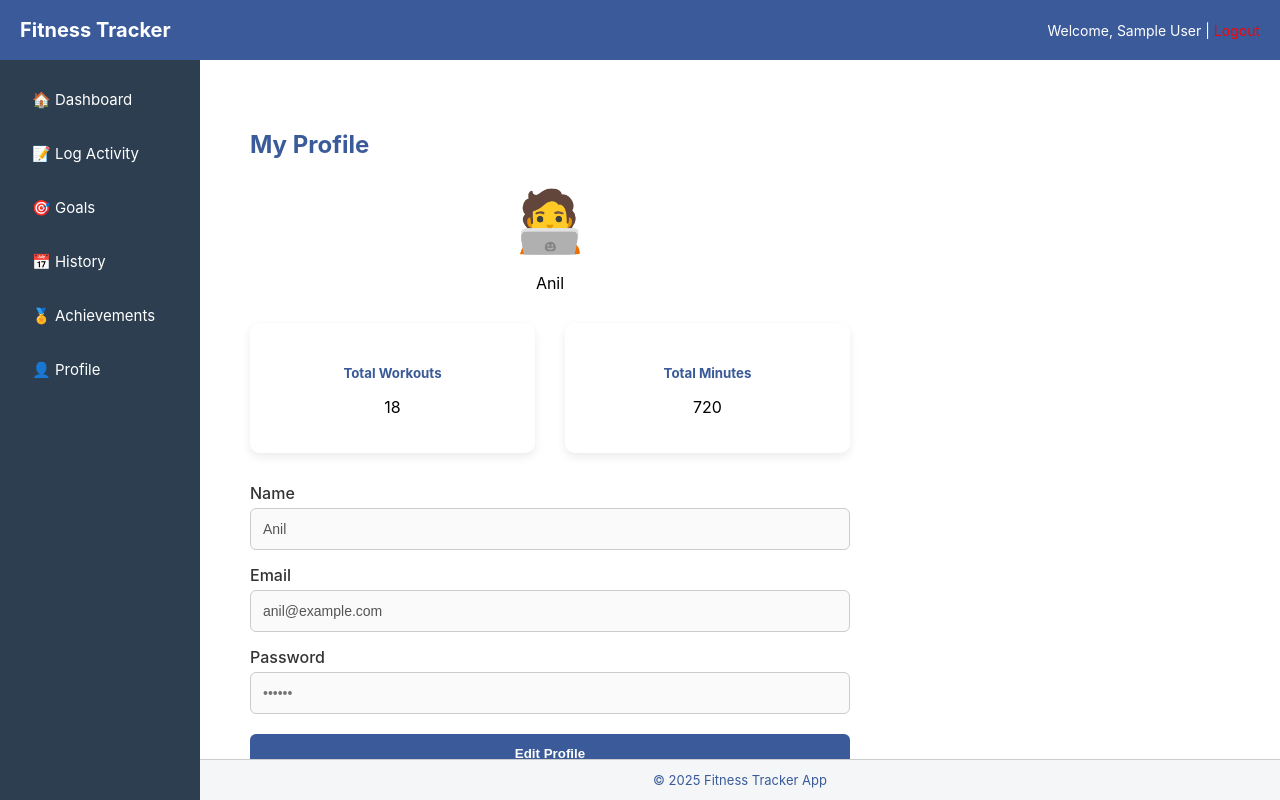
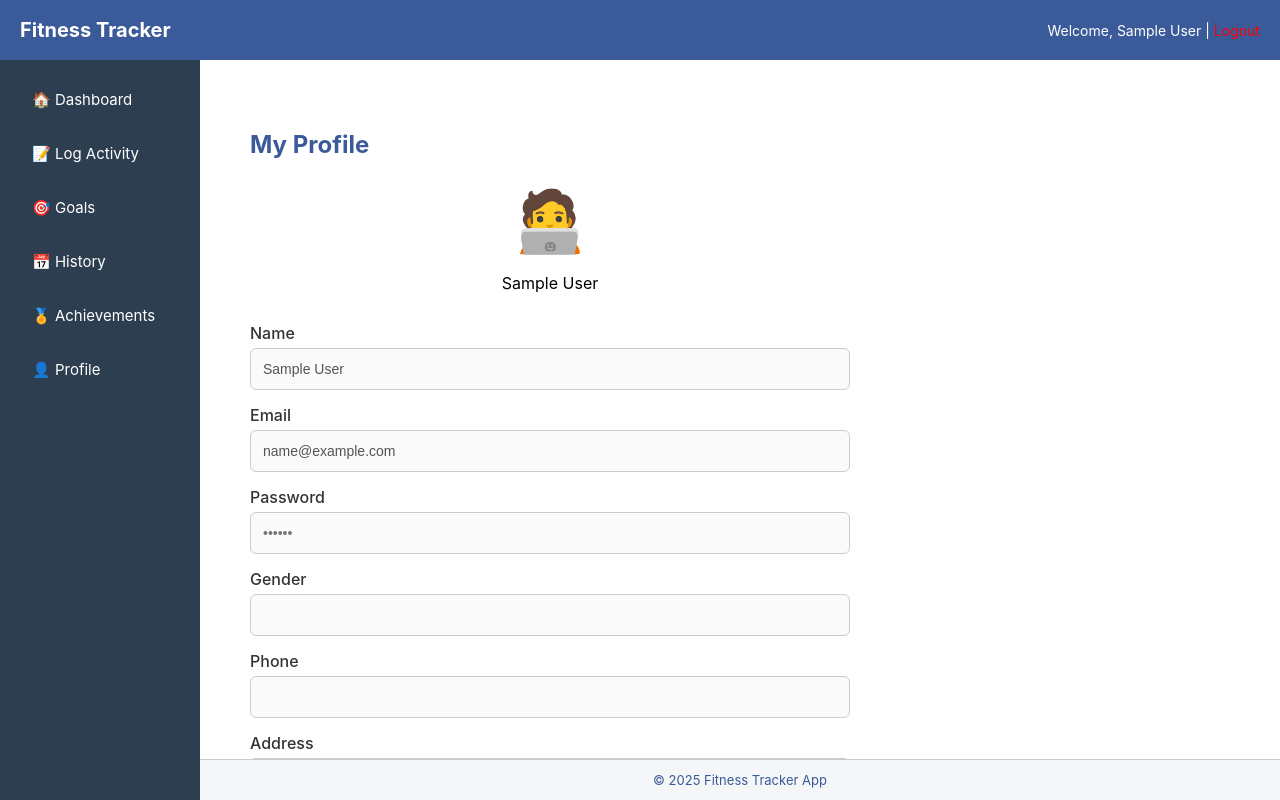
Before and after one commit to anilgoud3005/fitness-tracker-frontend, a React (Create React App) app: page /profile in a window 1280 px wide. Shown: the top 800 px of the page. Built offline with nearby package versions, Linux system fonts and the light colour scheme; sample sign-in values are in the browser's storage.

Commit message:
profile update

```diff
--- a/src/pages/Profile.js
+++ b/src/pages/Profile.js
@@ -1,65 +1,74 @@
-import React, { useState } from 'react';
+import React, { useContext, useState } from 'react';
 import './Profile.css';
+import axios from 'axios';
+import { AuthContext } from '../context/AuthContext';
 
 const Profile = () => {
+  const { user, token, dispatch } = useContext(AuthContext);
+
   const [editMode, setEditMode] = useState(false);
-  const [name, setName] = useState('Anil');
-  const [email, setEmail] = useState('anil@example.com');
-  const [password, setPassword] = useState('');
+  const [form, setForm] = useState({
+    name: user.name,
+    email: user.email,
+    password: '',
+    gender: user.gender || '',
+    phone: user.phone || '',
+    address: user.address || '',
+    weight: user.weight || '',
+    height: user.height || '',
+    age: user.age || ''
+  });
 
-  const handleSave = () => {
-    setEditMode(false);
-    // Send update to backend here
+  const handleChange = (e) => {
+    setForm(prev => ({ ...prev, [e.target.name]: e.target.value }));
+  };
+
+  const handleSave = async () => {
+    try {
+      const res = await axios.put(`http://localhost:5050/api/user/update/${user.id}`, form, {
+        headers: { Authorization: `Bearer ${token}` }
+      });
+
+      dispatch({ type: 'LOGIN', payload: { user: res.data.user, token } });
+      setEditMode(false);
+    } catch (err) {
+      console.error('Update failed:', err.response?.data || err.message);
+    }
   };
 
   return (
     <div className="profile-page">
       <h2>My Profile</h2>
 
-      {/* Avatar */}
       <div className="avatar-section">
         <span role="img" aria-label="avatar" className="avatar">🧑‍💻</span>
-        <p>{name}</p>
+        <p>{form.name}</p>
       </div>
 
-      {/* Stats */}
-      <div className="profile-stats">
-        <div className="stat-block">
-          <h5>Total Workouts</h5>
-          <p>18</p>
-        </div>
-        <div className="stat-block">
-          <h5>Total Minutes</h5>
-          <p>720</p>
-        </div>
-      </div>
-
-      {/* Edit Fields */}
       <div className="profile-info">
-        <label>Name</label>
-        <input
-          type="text"
-          value={name}
-          disabled={!editMode}
-          onChange={(e) => setName(e.target.value)}
-        />
-
-        <label>Email</label>
-        <input
-          type="email"
-          value={email}
-          disabled={!editMode}
-          onChange={(e) => setEmail(e.target.value)}
-        />
-
-        <label>Password</label>
-        <input
-          type="password"
-          placeholder="••••••"
-          value={password}
-          disabled={!editMode}
-          onChange={(e) => setPassword(e.target.value)}
-        />
+        {[
+          { label: 'Name', name: 'name', type: 'text' },
+          { label: 'Email', name: 'email', type: 'email' },
+          { label: 'Password', name: 'password', type: 'password', placeholder: '••••••' },
+          { label: 'Gender', name: 'gender', type: 'text' },
+          { label: 'Phone', name: 'phone', type: 'text' },
+          { label: 'Address', name: 'address', type: 'text' },
+          { label: 'Weight (kg)', name: 'weight', type: 'number' },
+          { label: 'Height (cm)', name: 'height', type: 'number' },
+          { label: 'Age', name: 'age', type: 'number' }
+        ].map(field => (
+          <React.Fragment key={field.name}>
+            <label>{field.label}</label>
+            <input
+              type={field.type}
+              name={field.name}
+              placeholder={field.placeholder || ''}
+              value={form[field.name]}
+              onChange={handleChange}
+              disabled={!editMode}
+            />
+          </React.Fragment>
+        ))}
 
         {editMode ? (
           <button className="profile-btn" onClick={handleSave}>Save Changes</button>
```
